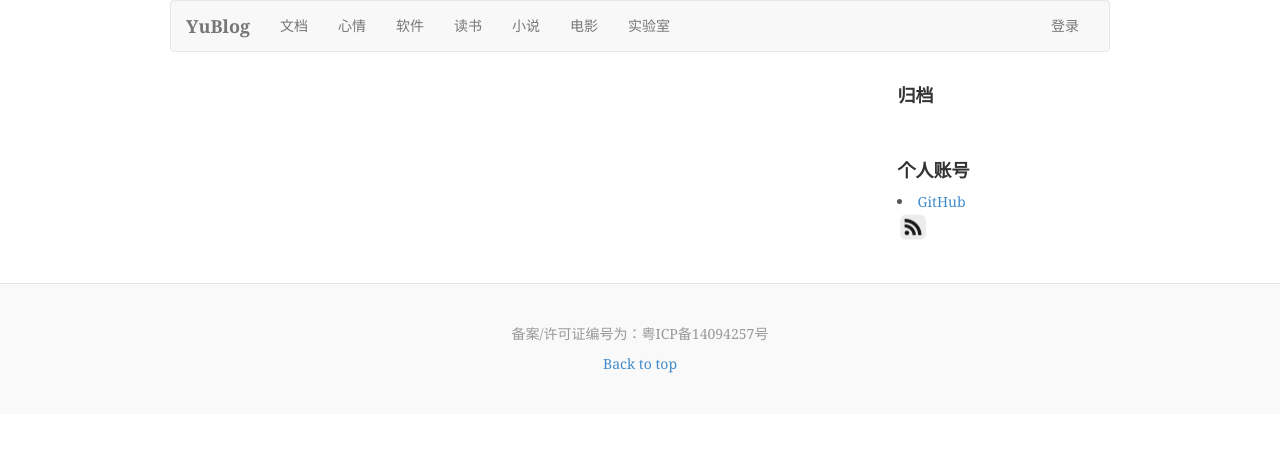
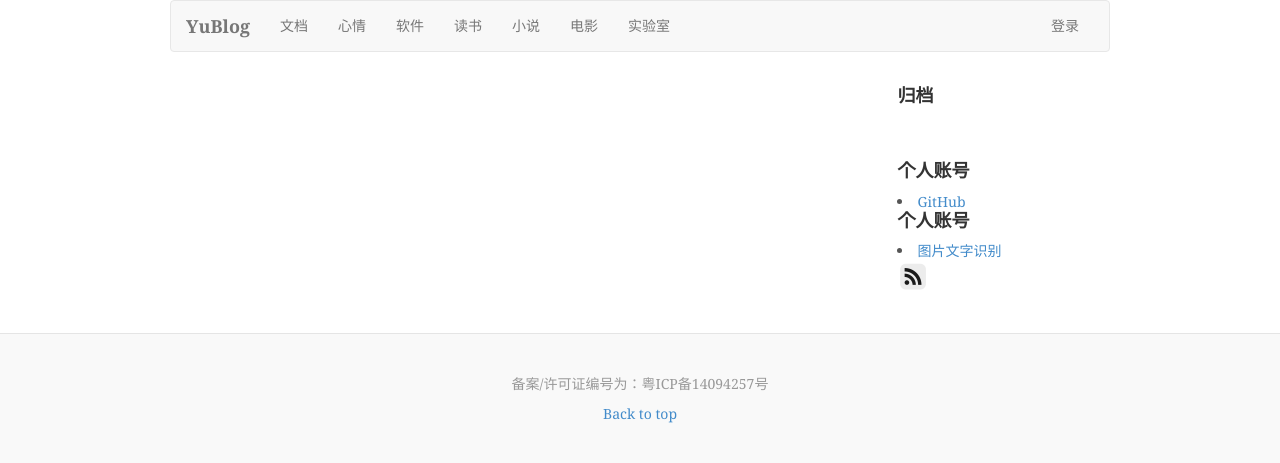
Before and after one commit to wangyu190810/22too, a Python web app: template templates/index.html in a window 1280 px wide. Shown: the top 463 px of the page. Run offline with Jinja, Linux system fonts and the light colour scheme; the template is opened without the code that fills it, so the values that code supplies are empty; some libraries are stand-ins or nearby versions.

Commit message:
添加tools地址

```diff
--- a/templates/side_row_site.html
+++ b/templates/side_row_site.html
@@ -1,4 +1,7 @@
 <h4><strong>个人账号</strong></h4>
 <li><a href="https://github.com/wangyu190810">GitHub</a></li>
+<h4><strong>个人账号</strong></h4>
+<li><a href="http://tools.22too.com/upload">图片文字识别</a></li>
+
 
 <h4><a href="/recent.atom" ><img src="/static/img/rss.png" height="15%" width="15%"> </a></h4>
```
